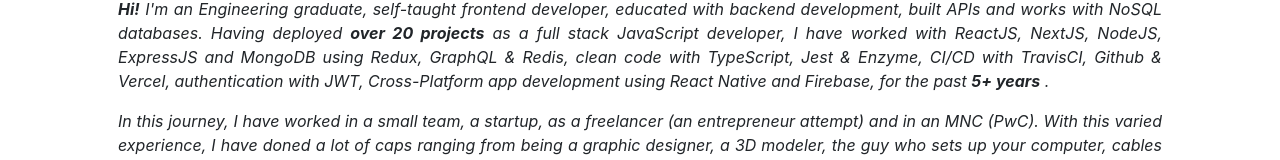
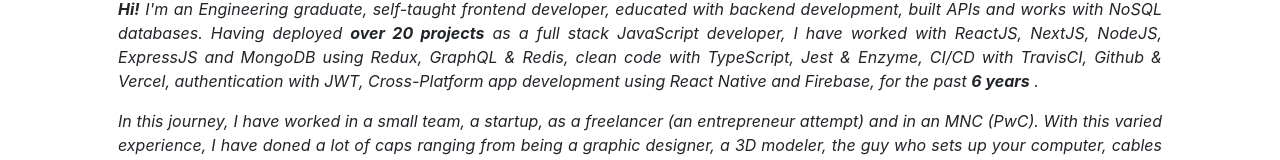
Before and after one commit to merrillkoshy/merrillkoshy.github.io, a Next.js app: page / in a window 1280 px wide. Shown: the part 725-885 px from the top of the page. Built offline with nearby package versions, Linux system fonts and the light colour scheme.

Commit message:
updated resume

```diff
--- a/components/About.tsx
+++ b/components/About.tsx
@@ -18,7 +18,7 @@ const About = ({ styles }: { styles: any }) => {
 					MongoDB using Redux, GraphQL & Redis, clean code with TypeScript, Jest
 					& Enzyme, CI/CD with TravisCI, Github & Vercel, authentication with
 					JWT, Cross-Platform app development using React Native and Firebase,
-					for the past <strong>5+ years</strong> .
+					for the past <strong>6 years</strong> .
 				</p>
 				<p
 					style={{
--- a/package.json
+++ b/package.json
@@ -14,6 +14,7 @@
     "@types/react-typing-effect": "^2.0.2",
     "bootstrap": "^4.6.0",
     "file-saver": "^2.0.5",
+    "graphql": "^16.3.0",
     "next": "11.1.3",
     "react": "17.0.2",
     "react-dom": "17.0.2",
```
Also changed, not shown: schema/index.ts (added, +8 -0 lines), next-env.d.ts, 2 other files (tests, documents, lock files or other folders).
